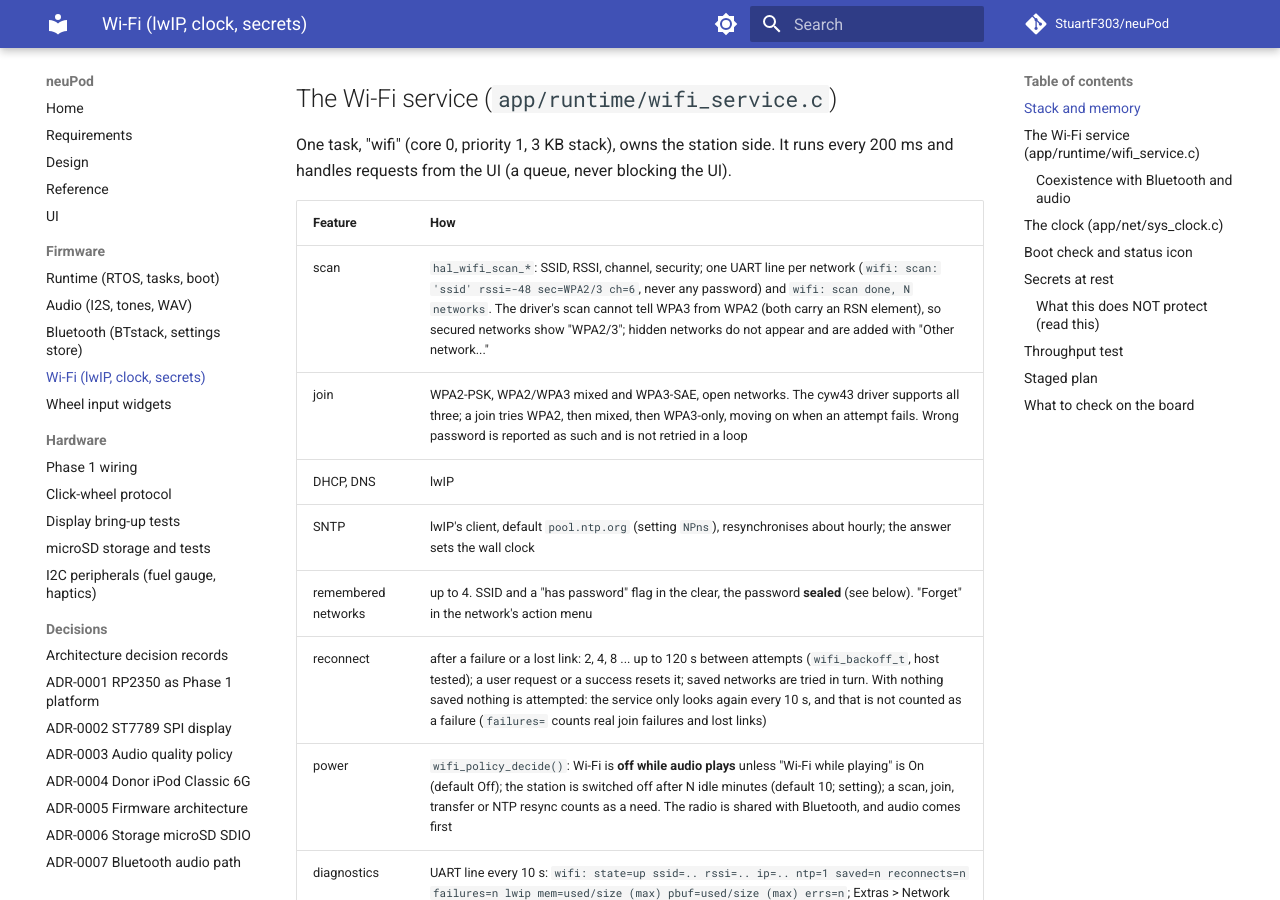
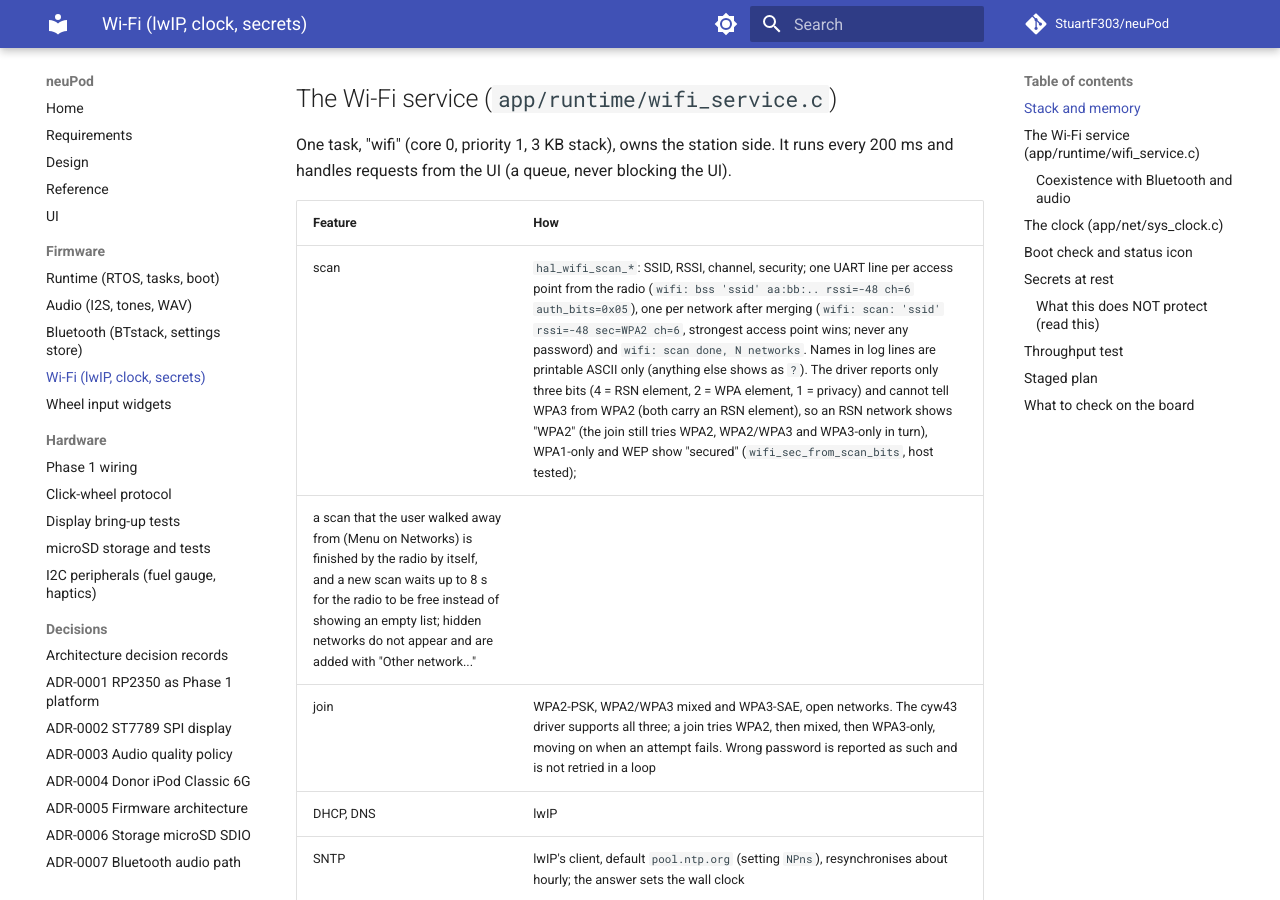
Before and after one commit to StuartF303/neuPod, an MkDocs documentation site: the page built from docs/wifi.md, in a window 1280 px wide and 900 px high, scrolled down 901 px. Built offline with MkDocs 1.6.1 and Material for MkDocs 9.7.7, drawn with Linux system fonts in a browser that asks for light colours; comment, search, counter and statistics services are not loaded.

Commit message:
docs: scan security bits and cleanup, storage wake-up retry
Co-Authored-By: Claude Opus 5.5 <noreply@anthropic.com>
Claude-Session: https://claude.ai/code/session_01NfmAnUmaBsNr4aNVCxQW7t

```diff
--- a/docs/wifi.md
+++ b/docs/wifi.md
@@ -21,7 +21,8 @@ One task, "wifi" (core 0, priority 1, 3 KB stack), owns the station side. It run
 
 | Feature | How |
 | --- | --- |
-| scan | `hal_wifi_scan_*`: SSID, RSSI, channel, security; one UART line per network (`wifi: scan: 'ssid' rssi=-48 sec=WPA2/3 ch=6`, never any password) and `wifi: scan done, N networks`. The driver's scan cannot tell WPA3 from WPA2 (both carry an RSN element), so secured networks show "WPA2/3"; hidden networks do not appear and are added with "Other network..." |
+| scan | `hal_wifi_scan_*`: SSID, RSSI, channel, security; one UART line per access point from the radio (`wifi: bss 'ssid' aa:bb:.. rssi=-48 ch=6 auth_bits=0x05`), one per network after merging (`wifi: scan: 'ssid' rssi=-48 sec=WPA2 ch=6`, strongest access point wins; never any password) and `wifi: scan done, N networks`. Names in log lines are printable ASCII only (anything else shows as `?`). The driver reports only three bits (4 = RSN element, 2 = WPA element, 1 = privacy) and cannot tell WPA3 from WPA2 (both carry an RSN element), so an RSN network shows "WPA2" (the join still tries WPA2, WPA2/WPA3 and WPA3-only in turn), WPA1-only and WEP show "secured" (`wifi_sec_from_scan_bits`, host tested);
+ a scan that the user walked away from (Menu on Networks) is finished by the radio by itself, and a new scan waits up to 8 s for the radio to be free instead of showing an empty list; hidden networks do not appear and are added with "Other network..." |
 | join | WPA2-PSK, WPA2/WPA3 mixed and WPA3-SAE, open networks. The cyw43 driver supports all three; a join tries WPA2, then mixed, then WPA3-only, moving on when an attempt fails. Wrong password is reported as such and is not retried in a loop |
 | DHCP, DNS | lwIP |
 | SNTP | lwIP's client, default `pool.ntp.org` (setting `NPns`), resynchronises about hourly; the answer sets the wall clock |
```
Also changed, not shown: docs/storage.md (+1 -0 lines), docs/ui.md (+1 -1 lines).
